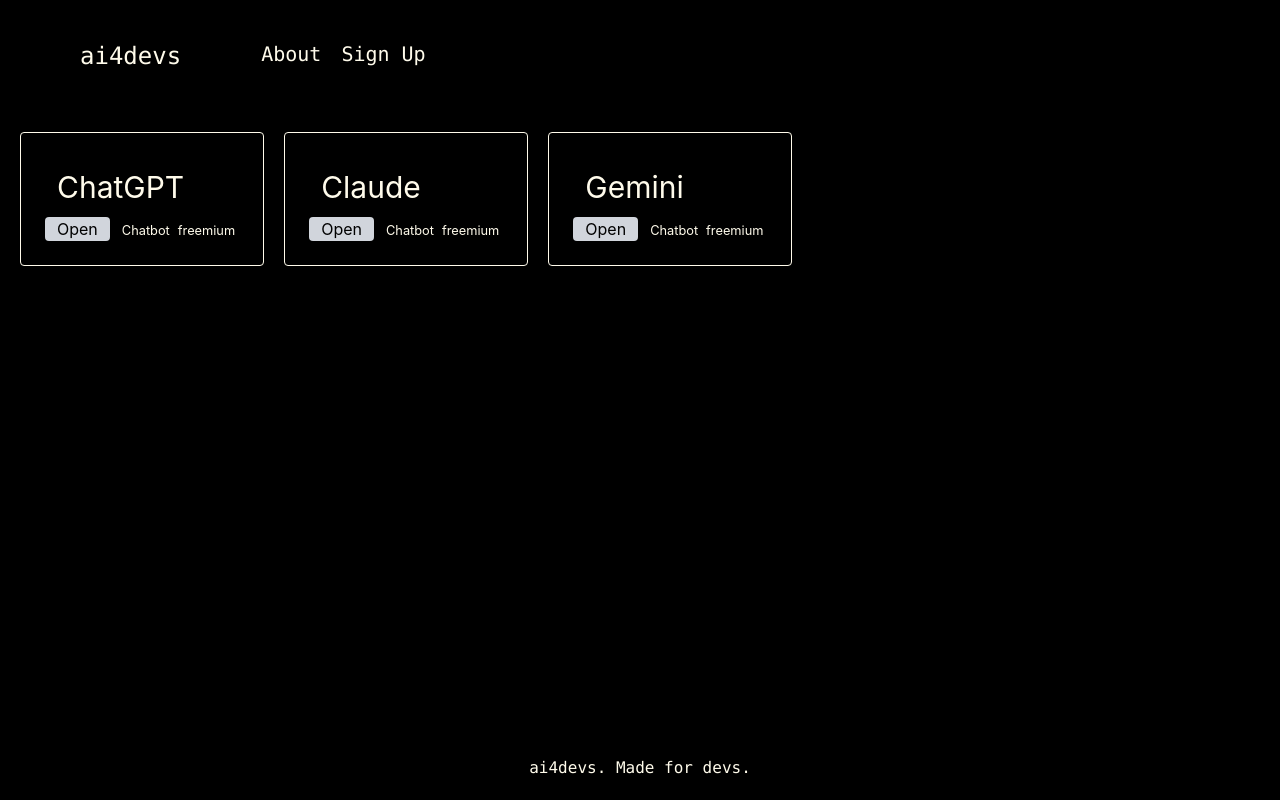
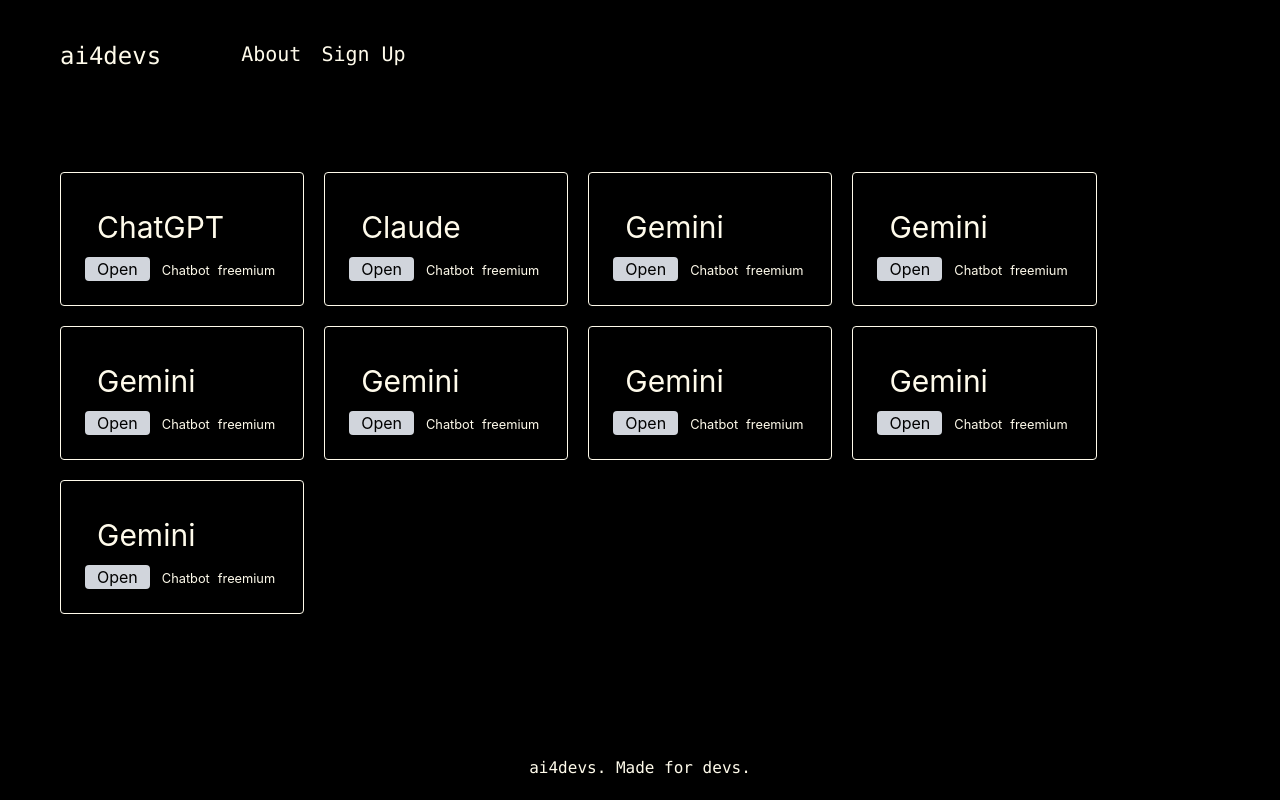
Before and after one commit to MohamedWazeemJassir/ai4devs, a React (Vite) app: page / in a window 1280 px wide. Built offline with nearby package versions, Linux system fonts and the light colour scheme.

Commit message:
center all cards

```diff
--- a/src/App.jsx
+++ b/src/App.jsx
@@ -7,7 +7,7 @@
   return (
     <>
       <Header />
-      <div className="flex flex-nowrap">
+      <div className="flex flex-wrap p-10">
         {cardData.map((cardItem) => (
           <Card
             name={cardItem.name}
--- a/src/components/Card.jsx
+++ b/src/components/Card.jsx
@@ -2,11 +2,14 @@
   return (
     <div className="ml-5 mb-5 border p-6 size-fit rounded">
       <h1 className="text-3xl p-3">{prop.name}</h1>
-      <button type="button" className="bg-gray-300 text-black pe-3 rounded ps-3 mr-3">
-        <a href={prop.url} target="_blank">
+      <a href={prop.url} target="_blank">
+        <button
+          type="button"
+          className="bg-gray-300 text-black pe-3 rounded ps-3 mr-3"
+        >
           Open
-        </a>
-      </button>
+        </button>
+      </a>
       <small className="pr-1">{prop.category}</small>
       <small className="m-1">{prop.pricing}</small>
     </div>
--- a/src/components/Header.jsx
+++ b/src/components/Header.jsx
@@ -1,12 +1,14 @@
 function Header() {
   return (
     <header className="flex h-15 mb-18 pt-5 font-mono ">
-      <a href="/"><h1 className="pl-20 pt-5 pb-3 text-2xl">ai4devs</h1></a>
-      <nav className="float-end whitespace-pre-wrap pl-20 pt-5 pb-3 text-xl">
-        <a className="pr-5" href="">
+      <a href="/" className="text-2xl ml-15 mt-5">
+        ai4devs
+        </a>
+      <nav className="pl-20 pt-5 pb-3 text-xl">
+        <a className="mr-5" href="">
           About
         </a>
-        <a className="pr-5" href="">
+        <a className="mr-5" href="">
           Sign Up
         </a>
       </nav>
--- a/src/data/data.js
+++ b/src/data/data.js
@@ -10,7 +10,49 @@
         id: 2,
         name: "Claude",
         category: "Chatbot",
-        url: "https://",
+        url: "https://claude.ai",
+        pricing: "freemium",
+    },
+    {
+        id: 3,
+        name: "Gemini",
+        category: "Chatbot",
+        url: "https://gemini.google.com",
+        pricing: "freemium",
+    },
+    {
+        id: 3,
+        name: "Gemini",
+        category: "Chatbot",
+        url: "https://gemini.google.com",
+        pricing: "freemium",
+    },
+    {
+        id: 3,
+        name: "Gemini",
+        category: "Chatbot",
+        url: "https://gemini.google.com",
+        pricing: "freemium",
+    },
+    {
+        id: 3,
+        name: "Gemini",
+        category: "Chatbot",
+        url: "https://gemini.google.com",
+        pricing: "freemium",
+    },
+    {
+        id: 3,
+        name: "Gemini",
+        category: "Chatbot",
+        url: "https://gemini.google.com",
+        pricing: "freemium",
+    },
+    {
+        id: 3,
+        name: "Gemini",
+        category: "Chatbot",
+        url: "https://gemini.google.com",
         pricing: "freemium",
     },
     {
```
Also changed, not shown: 1 other file (tests, documents, lock files or other folders).
